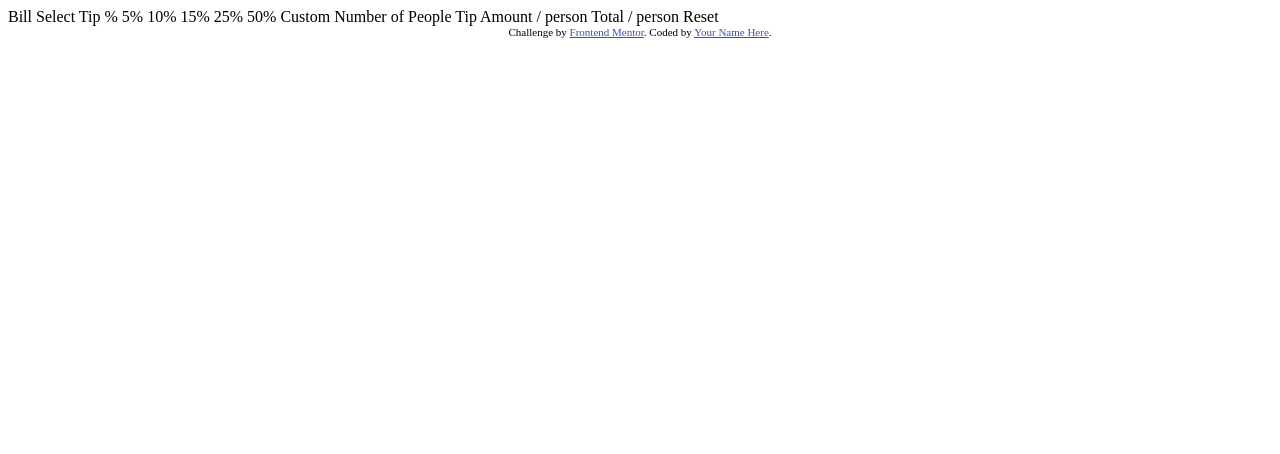
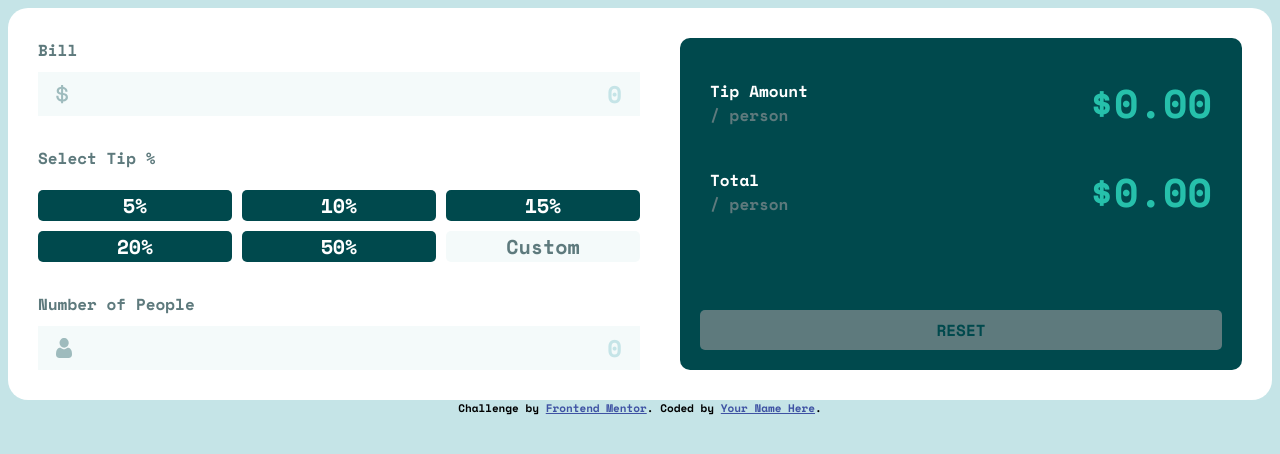
Before and after one commit to dodoburner/tip-calculator, a plain HTML site: page index.html in a window 1280 px wide. Drawn offline with nearby package versions, Linux system fonts and the light colour scheme.

Commit message:
first display finished

```diff
--- a/index.html
+++ b/index.html
@@ -8,6 +8,13 @@
 
   <title>Frontend Mentor | Tip calculator app</title>
 
+  <link rel="stylesheet" href="styles.css">
+  <script src="index.js" defer></script>
+
+  <link rel="preconnect" href="https://fonts.googleapis.com">
+  <link rel="preconnect" href="https://fonts.gstatic.com" crossorigin>
+  <link href="https://fonts.googleapis.com/css2?family=Space+Mono:wght@700&display=swap" rel="stylesheet">
+
   <!-- Feel free to remove these styles or customise in your own stylesheet 👍 -->
   <style>
     .attribution { font-size: 11px; text-align: center; }
@@ -15,26 +22,78 @@
   </style>
 </head>
 <body>
+  <div id="splitter">
+    <div id="left">
+      <p class="description">
+        Bill
+      </p>
+      <div id="bill-number">
+        <img src="images/icon-dollar.svg" alt="">
+        <p>0</p>
+      </div>
 
-  Bill
+      <p class="description">
+        Select Tip %
+      </p>
 
-  Select Tip %
-  5%
-  10%
-  15%
-  25%
-  50%
-  Custom
+      <div id="tip-grid">
+        <button class="tip-button">5%</button>
+        <button class="tip-button">10%</button>
+        <button class="tip-button">15%</button>
+        <button class="tip-button">20%</button>
+        <button class="tip-button">50%</button>
+        <button class="tip-button" id="custom-button">Custom</button>
+      </div>
 
-  Number of People
+      <p class="description">
+        Number of People
+      </p>
+      <div id="people-number">
+        <img src="images/icon-person.svg" alt="">
+        <p>0</p>
+      </div>
+    </div>
 
-  Tip Amount
-  / person
+    <div id="right">
+      <div class="amount">
+        <div>
+          <p class="amount-text">
+            Tip Amount
+          </p>
+          <p class="person-text">
+            / person
+          </p>
+        </div>
 
-  Total
-  / person
+        <p class="amount-number">
+          $0.00
+        </p>
+      </div>
 
-  Reset
+      <div class="amount">
+        <div>
+          <p class="amount-text">
+            Total
+          </p>
+          <p class="person-text">
+            / person
+          </p>
+        </div>
+
+        <p class="amount-number">
+          $0.00
+        </p>
+      </div>
+
+      <button id="reset-button">
+        RESET
+      </button>
+    </div>
+  </div>
+
+
+
+
 
   <div class="attribution">
     Challenge by <a href="https://www.frontendmentor.io?ref=challenge" target="_blank">Frontend Mentor</a>.
--- /dev/null
+++ b/styles.css
@@ -0,0 +1,116 @@
+body {
+  background-color:  hsl(185, 41%, 84%);
+  font-family: Space Mono;
+}
+
+p {
+  margin: 0;
+}
+
+button {
+  font-family: Space Mono;
+}
+
+#splitter {
+  display: grid;
+  grid-template-columns: 1fr 1fr;
+  background-color: white;
+  border-radius: 20px;
+  padding: 30px ;
+}
+
+#right {
+  background-color: hsl(183, 100%, 15%);
+  display: flex;
+  flex-direction: column;
+  padding: 35px 30px;
+  border-radius: 10px;
+  position: relative;
+  margin-left: 40px;
+}
+
+.amount {
+  display: flex;
+  justify-content: space-between;
+  align-items: center;
+  margin-bottom: 30px;
+
+
+}
+
+#reset-button {
+  position: absolute;
+  bottom: 20px;
+  left: 20px;
+  right: 20px;
+  background-color: hsl(186, 14%, 43%);
+  color: hsl(183, 100%, 15%);
+  border: none;
+  border-radius: 5px;
+  padding: 8px;
+  cursor: pointer;
+  font-size: 16px;
+
+}
+
+.amount-number {
+  font-size: 40px;
+  color: hsl(172, 67%, 45%);
+}
+
+#bill-number, #people-number {
+  background-color: hsl(189, 41%, 97%);
+  display: flex;
+  justify-content: space-between;
+  align-items: center;
+  color: hsl(185, 41%, 84%);
+  font-size: 24px;
+  padding: 4px 18px;
+}
+
+#bill-number {
+  margin-bottom: 30px;
+}
+
+#tip-grid {
+  display: grid;
+  grid-template-columns: 1fr 1fr 1fr;
+  row-gap: 10px;
+  column-gap: 10px;
+  margin-bottom: 30px;
+  margin-top: 20px;
+}
+
+.tip-button {
+  background-color: hsl(183, 100%, 15%);
+  color: white;
+  font-family: Space Mono;
+  border: none;
+  border-radius: 5px;
+  font-size: 20px;
+  cursor: pointer;
+}
+
+#custom-button {
+  background-color: hsl(189, 41%, 97%);
+  color: hsl(186, 14%, 43%);
+}
+
+.description {
+  color: hsl(186, 14%, 43%);
+  margin-bottom: 10px;
+}
+
+.amount-text {
+  color: white;
+  font-size: 16px;
+}
+
+.person-text {
+  color: hsl(186, 14%, 43%)
+}
+
+img {
+  height: 20px;
+
+}
```
Also changed, not shown: index.js (added).
